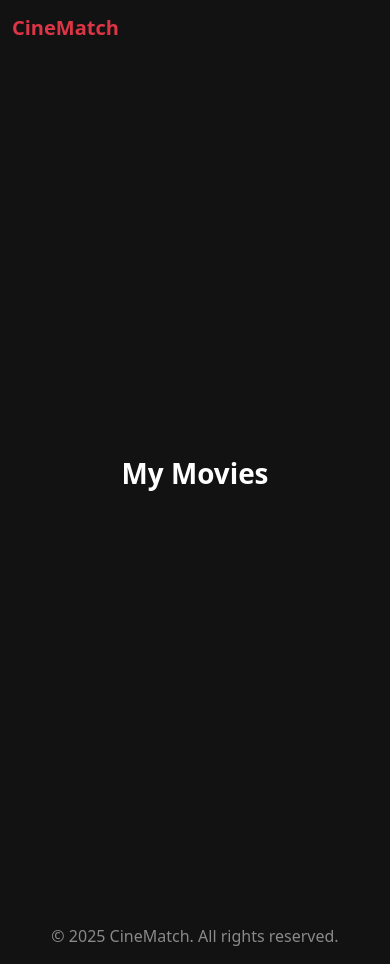
After one commit to nnamyslowska/MyGitProjects, a Flask app: page /my-movies in a window 390 px wide. The commit adds this page. Run offline with Flask 3, Linux system fonts and the light colour scheme.

```diff
--- a/app.py
+++ b/app.py
@@ -162,6 +162,10 @@ def filter_movies():
 
     return jsonify({"movies": filtered_movies})
 
+@app.route('/my-movies')
+def my_movies():
+    return render_template('my_movies.html')
+
 if __name__ == '__main__':
     with app.app_context():
         db.create_all()
--- /dev/null
+++ b/templates/my_movies.html
@@ -0,0 +1,55 @@
+<!DOCTYPE html>
+<html lang="en">
+<head>
+  <meta charset="UTF-8">
+  <meta name="viewport" content="width=device-width, initial-scale=1.0">
+  <title>My Movies</title>
+  <link href="https://cdn.jsdelivr.net/npm/bootstrap@5.3.0/dist/css/bootstrap.min.css" rel="stylesheet">
+  <script src="https://cdn.jsdelivr.net/npm/bootstrap@5.3.0/dist/js/bootstrap.bundle.min.js"></script>
+  <link href="https://cdn.jsdelivr.net/npm/bootstrap-icons/font/bootstrap-icons.css" rel="stylesheet">
+  <style>
+    body {
+      background-color: #121212;
+      color: white;
+    }
+    .center-title {
+      height: 100vh;
+      display: flex;
+      justify-content: center;
+      align-items: center;
+      text-align: center;
+    }
+  </style>
+</head>
+<body>
+  <!-- Navigation Bar -->
+  <nav class="navbar navbar-expand-lg bg-darker navbar-dark">
+    <div class="container-fluid">
+      <span class="navbar-brand text-danger fw-bold">CineMatch</span>
+      <div class="collapse navbar-collapse justify-content-end" id="navbarNav">
+        <ul class="navbar-nav">
+          <li class="nav-item">
+            <a class="nav-link text-white" href="/">Dashboard</a>
+          </li>
+          <li class="nav-item">
+            <a class="nav-link text-white" href="/match">Match</a>
+          </li>
+          <li class="nav-item">
+            <a class="nav-link text-white" href="/logout">Log Out</a>
+          </li>
+        </ul>
+      </div>
+    </div>
+  </nav>
+
+  <!-- Main Content -->
+  <div class="center-title">
+    <h1 class="fw-bold">My Movies</h1>
+  </div>
+
+  <!-- Footer -->
+  <footer class="text-center mt-4 text-white-50">
+    <p>© 2025 CineMatch. All rights reserved.</p>
+  </footer>
+</body>
+</html>
```
Also changed, not shown: src/App.js (added, +33 -0 lines), src/MyMovies.jsx (added, +49 -0 lines), templates/dashboard.html (+1 -6 lines).
